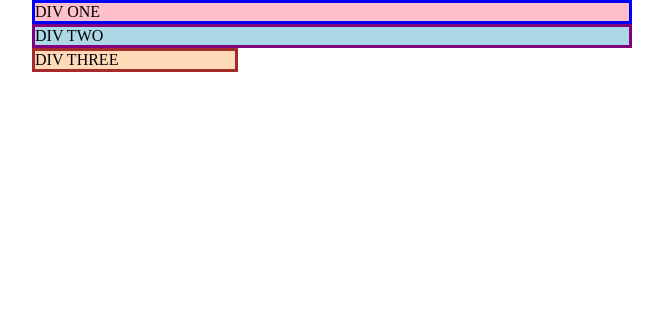
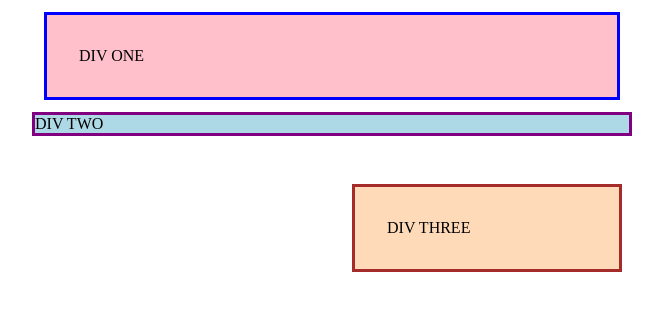
Before and after one commit to medgues/CSS-week-1-practice, a plain HTML site: page box-model/box-model-1/index.html in a window 1280 px wide. Shown: the whole page, without its empty margins (308-971 px from the left). Drawn offline with Linux system fonts and the light colour scheme.

Commit message:
solving the boxel model-1

```diff
--- a/box-model/box-model-1/style.css
+++ b/box-model/box-model-1/style.css
@@ -7,15 +7,15 @@ body {
   background: pink;
   border: 3px solid blue;
   /* CHANGE ME */
-  padding: 0px;
-  margin: 0px;
+  padding: 32px;
+  margin: 12px;
 }
 
 .two {
   background: lightblue;
   border: 3px solid purple;
   /* CHANGE ME */
-  margin-bottom: 0px;
+  margin-bottom: 48px;
 }
 
 .three {
@@ -23,6 +23,6 @@ body {
   border: 3px solid brown;
   width: 200px;
   /* CHANGE ME */
-  padding: 0px;
-  margin-left: 0px;
+  padding: 32px;
+  margin-left:320px;
 }
```
